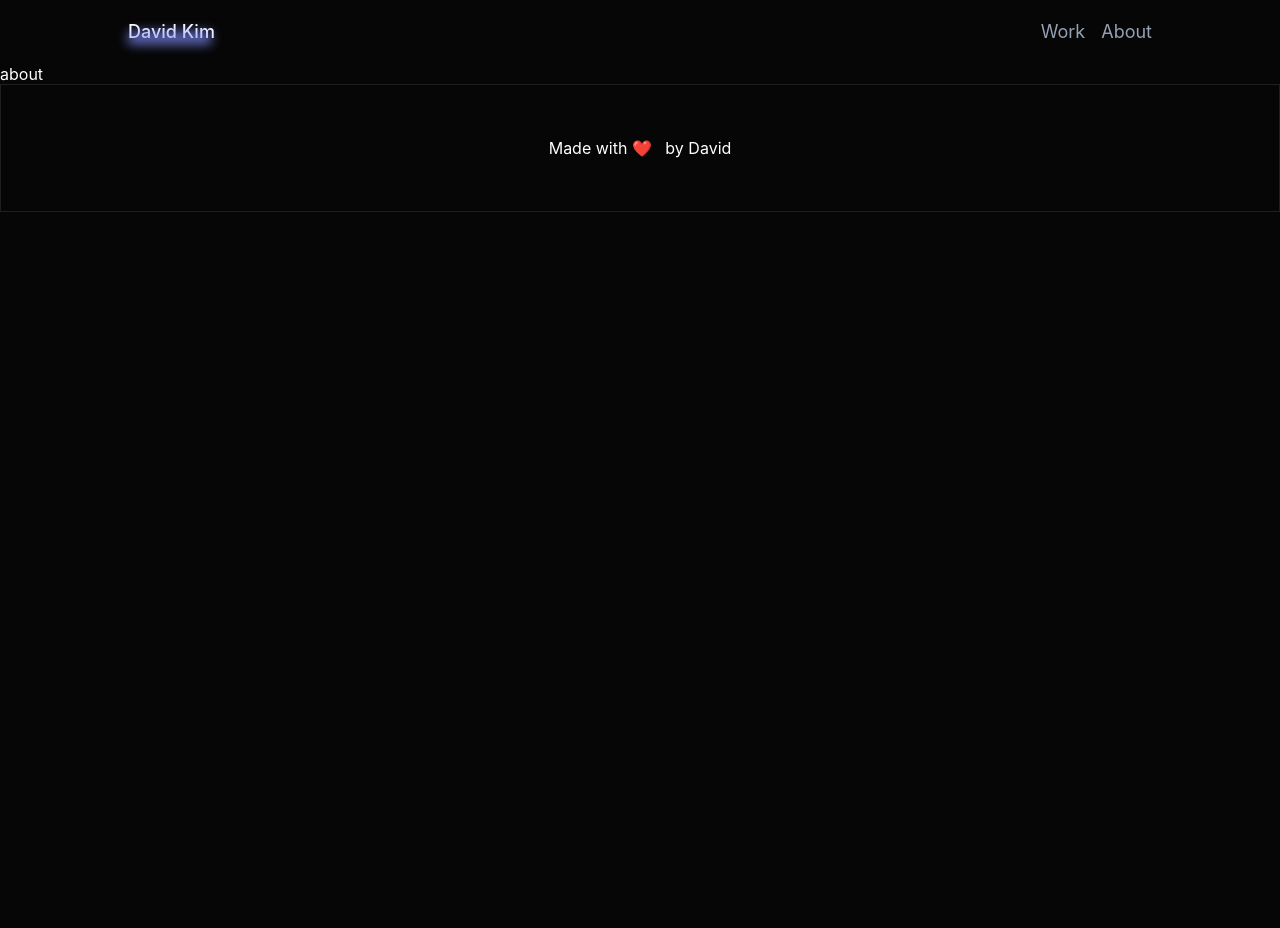
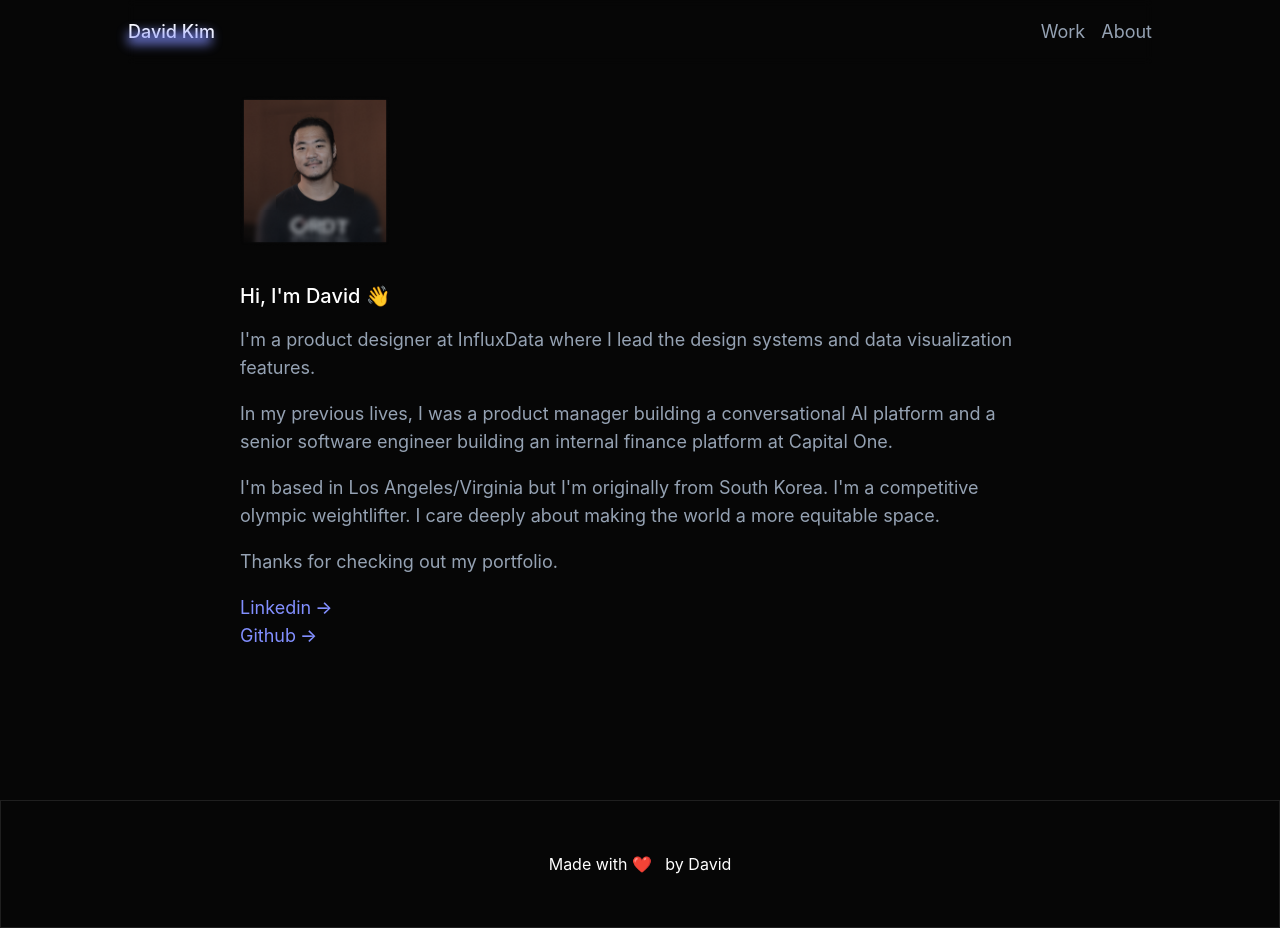
Before and after one commit to daviddkkim/portfolio, a Next.js app: page /about in a window 1280 px wide. Before the commit the page ends 800 px from the top, so only its background shows below. Built offline with nearby package versions, Linux system fonts and the light colour scheme.

Commit message:
adding some more meat

```diff
--- a/pages/about.tsx
+++ b/pages/about.tsx
@@ -1,5 +1,31 @@
+import Image from 'next/image'
+import Link from 'next/link'
+import styles from "../styles/about.module.scss";
 
 export default function About() {
   return (
-  <div>about</div>
+    <div className={styles.heroSection}>
+    <section>
+    <Image src={'/BlurredMe.png'} width={150} height={150} />
+    </section>
+    <section>
+        <h6 className= {styles.headerText}> Hi, I'm David 👋</h6>
+        <p> I'm a product designer at InfluxData where <span>I lead the design systems and data visualization features.</span></p>
+        <p>In my previous lives, I was a product manager building a conversational AI platform and a senior software engineer building an internal finance platform at Capital One.</p>
+        <p>I'm based in Los Angeles/Virginia but I'm originally from South Korea. I'm a competitive olympic weightlifter. I care deeply about making the world a more equitable space.</p>
+        <p>Thanks for checking out my portfolio.</p>
+        <ul className={styles.socialMediaList}>
+            <a href="https://www.linkedin.com/in/david-kim-b21156108/" rel="noopener noreferrer" target="_blank">
+            <li>
+            Linkedin
+            </li>
+            </a>
+            <a href="https://github.com/daviddkkim" rel="noopener noreferrer" target="_blank">
+            <li>
+            Github
+            </li>
+            </a>
+        </ul>
+    </section>
+    </div>
   )}
--- /dev/null
+++ b/styles/about.module.scss
@@ -0,0 +1,65 @@
+.heroSection {
+    display:grid;
+    grid-template-rows: 150px auto;
+    column-gap: 32px;
+    row-gap: 32px;
+    min-height: calc(100vh - 128px);
+    margin:32px;
+}
+
+.normalText{
+    font-size: 20px;
+    font-weight: 400;
+    line-height: 38px;
+    margin-top: 0px;
+    margin-bottom: 16px;
+}
+.highlight{
+    font-size: 20px;
+    font-weight: 400;
+    line-height: 38px;
+    margin-top: 0px;
+    margin-bottom: 16px;
+    color: #828fff;
+}
+
+.headerText{
+    font-weight: 500;
+    color: #ffffff;
+}
+
+.socialMediaList {
+    padding-left: 0px;
+    li{
+    cursor: pointer;
+    border-radius:50px;
+    margin-right: 16px;
+    list-style-type: none;
+    color: #828fff;
+    &:after {
+        padding-left: 4px;
+           content: '→';
+           font-weight: 500;
+           color: #828fff;
+    }
+
+    &:hover {
+      color: #BFC6FF;
+      &:after {
+        color: #BFC6FF;
+        padding-left: 12px;
+        transition: padding 0.4s;
+
+    }
+    }
+    }
+}
+@media only screen and (min-width: 900px) {
+    .heroSection{
+      display:flex;
+      flex-direction: column;
+      max-width: 800px;
+      margin-left: auto;
+      margin-right: auto;
+    }
+  }
--- a/styles/globals.scss
+++ b/styles/globals.scss
@@ -3,8 +3,7 @@ html,
 body {
   padding: 0;
   margin: 0;
-  font-family: -apple-system, BlinkMacSystemFont, Segoe UI, Roboto, Oxygen,
-    Ubuntu, Cantarell, Fira Sans, Droid Sans, Helvetica Neue, sans-serif;
+  font-family: "Inter UI","SF Pro Display",-apple-system,"Segoe UI",Roboto,Oxygen,Ubuntu, Cantarell,"Open Sans","Helvetica Neue",sans-serif;
   color: #ffffff;
   background-color: #060606;
   overflow-x: hidden
@@ -28,6 +27,8 @@ h6 {
   line-height: 28px;
   margin-top: 0px;
   margin-bottom: 16px;
+  color: #95a2b3;
+
 }
 
 p,
```
Also changed, not shown: public/BlurredMe.png (added).
